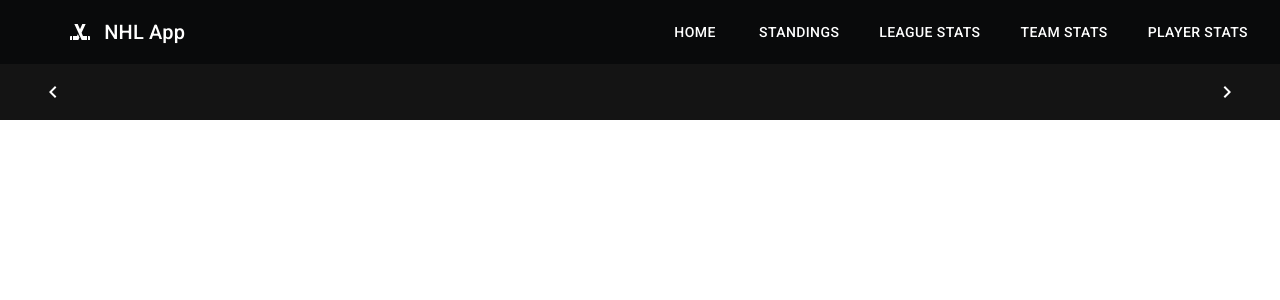
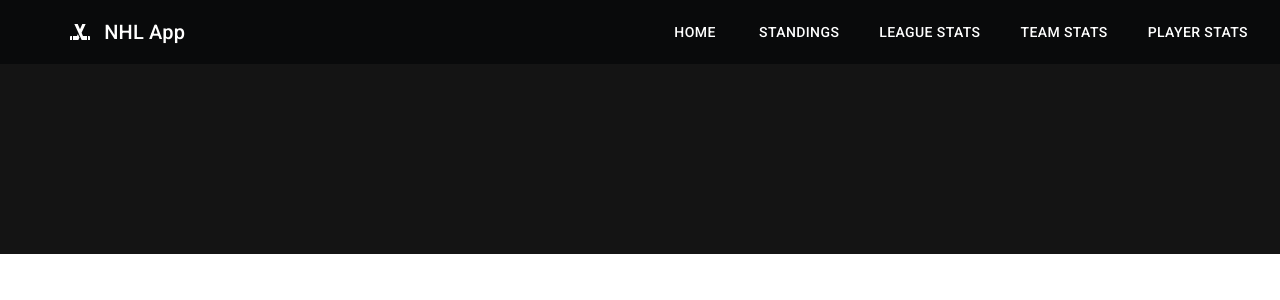
Before and after one commit to MitchRose976/nhl_app, a React (Create React App) app in the folder client/: page / in a window 1280 px wide. Shown: the top 300 px of the page. Built offline with nearby package versions, Linux system fonts and the light colour scheme.

Commit message:
finished styling for liveGameCarousel with cards

```diff
--- a/client/package.json
+++ b/client/package.json
@@ -9,6 +9,7 @@
     "@mui/icons-material": "^5.10.6",
     "@mui/material": "^5.10.5",
     "@mui/styled-engine-sc": "^5.10.3",
+    "@mui/styles": "^5.10.10",
     "@testing-library/jest-dom": "^5.16.5",
     "@testing-library/react": "^13.4.0",
     "@testing-library/user-event": "^13.5.0",
@@ -20,6 +21,7 @@
     "material-ui-icons": "^1.0.0-beta.36",
     "react": "^18.2.0",
     "react-dom": "^18.2.0",
+    "react-material-ui-carousel": "^3.4.2",
     "react-scripts": "5.0.1",
     "recharts": "^2.1.14",
     "sass": "^1.55.0",
--- a/client/src/scores/LiveScoreBar.tsx
+++ b/client/src/scores/LiveScoreBar.tsx
@@ -1,12 +1,10 @@
 import React, { useState, useEffect } from "react";
 import Grid from "@mui/material/Grid/Grid";
 import GameCard from "./components/GameCard";
-import KeyboardArrowLeftIcon from "@mui/icons-material/KeyboardArrowLeft";
-import KeyboardArrowRightIcon from "@mui/icons-material/KeyboardArrowRight";
-import { scoreBarArrowSXProps } from "./styles";
+import Carousel from "react-material-ui-carousel";
+import "./style.scss";
 
 const LiveScoreBar = () => {
-
   const getWindowSize = () => {
     const { innerWidth, innerHeight } = window;
     return { innerWidth, innerHeight };
@@ -14,24 +12,7 @@ const LiveScoreBar = () => {
   // states
   const [windowSize, setWindowSize] = useState(getWindowSize());
   const [maxGameCards, setMaxGameCards] = useState(0);
-  const [gameCardsArray, setGameCardsArray] = useState<JSX.Element[]>([])
-
-  const arrowProps = {
-    xs: 1,
-    sm: 1,
-    md: 1,
-    lg: 1,
-    xl: 1,
-    sx: scoreBarArrowSXProps,
-  };
-
-  const gameBarProps = {
-    xs: 10,
-    sm: 10,
-    md: 10,
-    lg: 10,
-    xl: 10,
-  };
+  const [gameCardsArray, setGameCardsArray] = useState<JSX.Element[]>([]);
 
   useEffect(() => {
     const handleWindowResize = () => {
@@ -45,14 +26,24 @@ const LiveScoreBar = () => {
 
   const renderGameCards = () => {
     // should grab array of GameCards based on how many games are being played, split them to an even amount of rows based on max amount that can be displayed in available space
+
+    // still need to have total amount of cards
+    // parent array
     let gameCardsArray = [];
+    let singleSlideOfGameCardsArray = [];
     for (let i = 0; i < maxGameCards; i++) {
-      gameCardsArray.push(
-        <Grid item>
+      singleSlideOfGameCardsArray.push(
+        <Grid item key={i}>
           <GameCard />
         </Grid>
       );
     }
+    const slide = (
+      <div className="game-card-slide-div">
+        {singleSlideOfGameCardsArray}
+      </div>
+    )
+    gameCardsArray.push(slide);
     setGameCardsArray(gameCardsArray);
   };
 
@@ -64,31 +55,15 @@ const LiveScoreBar = () => {
     else if (window.innerWidth > 450) setMaxGameCards(2);
     else setMaxGameCards(1);
     renderGameCards();
-  // eslint-disable-next-line react-hooks/exhaustive-deps
+    // eslint-disable-next-line react-hooks/exhaustive-deps
   }, [windowSize]);
 
   return (
-    <Grid container wrap='nowrap' sx={{backgroundColor: '#141414'}}>
-      <Grid item {...arrowProps}>
-        <KeyboardArrowLeftIcon sx={{color: 'white'}}/>
-      </Grid>
-
-      <Grid item {...gameBarProps}>
-        <Grid
-          container
-          item
-          spacing={2}
-          wrap="nowrap"
-          sx={{ padding: "0.5rem", justifyContent: "center" }}
-        >
+      <Carousel
+        className="live-game-carousel"
+      >
           {gameCardsArray.map((gameCard) => gameCard)}
-        </Grid>
-      </Grid>
-
-      <Grid item {...arrowProps}>
-        <KeyboardArrowRightIcon sx={{color: 'white'}}/>
-      </Grid>
-    </Grid>
+      </Carousel>
   );
 };
 
--- /dev/null
+++ b/client/src/scores/style.scss
@@ -0,0 +1,19 @@
+.live-game-carousel {
+    background-color: #141414;
+    // display: flex;
+    // flex-direction: row;
+    padding: 0.5rem 0.5rem 0 0.5rem;
+    height: 100% !important;
+}
+
+.game-card-slide-div {
+    display: flex;
+    justify-content: space-around;
+    align-items: center;
+    flex-direction: row;
+    margin-top: 1rem;
+}
+
+.css-1f8sh1y {
+    min-height: 9rem !important;
+}
```
Also changed, not shown: 1 other file (tests, documents, lock files or other folders).
